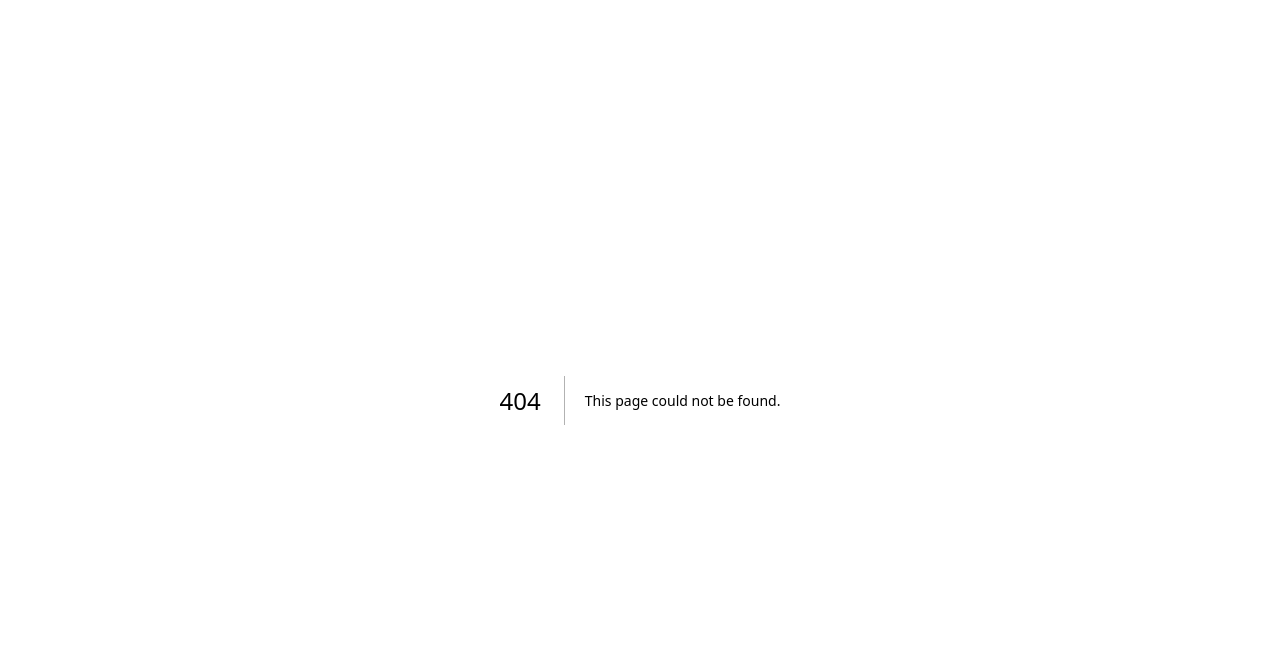
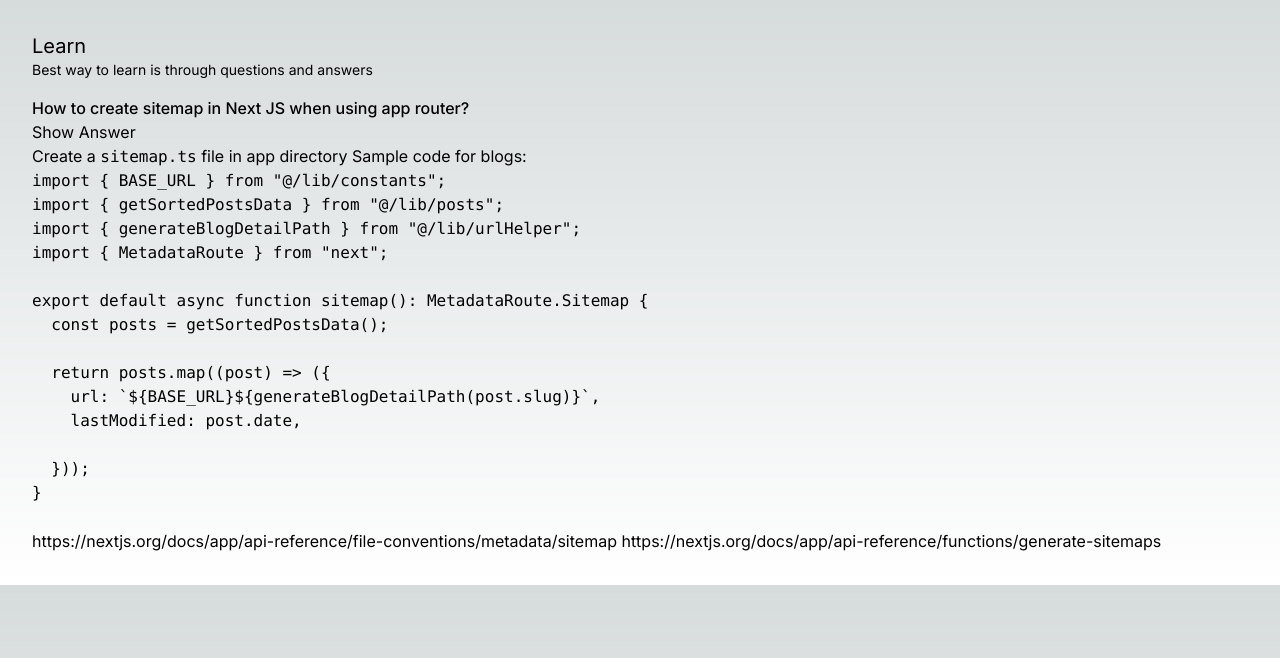
Before and after one commit to gauravsoti1/personal-website, a Next.js app: page /learn in a window 1280 px wide. Before the commit this address had no page. Shown: the top 658 px of the page. Built offline with nearby package versions, Linux system fonts and the light colour scheme.

Commit message:
added some blogs, learn section in progress

```diff
--- a/src/app/components/Blogs.tsx
+++ b/src/app/components/Blogs.tsx
@@ -43,7 +43,7 @@ function Blogs({ posts }: { posts: PostType[] }) {
           Life
         </button>
       </div>
-      <ul className="list-none grid md:grid-cols-2 xl:grid-cols-3 gap-4">
+      <ul className="list-none grid md:grid-cols-2 xl:grid-cols-3 gap-4 pl-0">
         {filteredPosts.map(({ id, title, slug, description }) => (
           <Link key={id} href={generateBlogDetailPath(slug)}>
             <Card>
--- a/src/app/components/NavBar.tsx
+++ b/src/app/components/NavBar.tsx
@@ -7,6 +7,7 @@ function NavBar() {
       <a className="text-left">Gaurav Sobti</a>
       <div className="inline-grid grid-cols-2 ml-4 gap-8">
         <Link href="/">Home</Link>
+        {/* <Link href="/learn">Learn</Link> */}
         <Link href="/blog">Blog</Link>
       </div>
     </nav>
--- /dev/null
+++ b/src/app/learn/page.tsx
@@ -0,0 +1,28 @@
+import QA from "@/data/qa";
+import React from "react";
+import Markdown from "react-markdown";
+
+function Learn() {
+  return (
+    <section className="p-8">
+      <h1 className="text-xl">Learn</h1>
+      <p className="text-sm">
+        Best way to learn is through questions and answers
+      </p>
+
+      <div className="mt-4">
+        {QA.map(({ question, answer }, index) => (
+          <div key={index}>
+            <div className="font-medium">
+              <Markdown>{question}</Markdown>{" "}
+            </div>
+            <p>Show Answer</p>
+            <Markdown>{answer}</Markdown>
+          </div>
+        ))}
+      </div>
+    </section>
+  );
+}
+
+export default Learn;
--- /dev/null
+++ b/src/data/qa.ts
@@ -0,0 +1,34 @@
+type QA = {
+  question: string;
+  answer: string;
+  tags: string[];
+};
+
+const data: QA[] = [
+  {
+    question: "How to create sitemap in Next JS when using app router?",
+    answer: `Create a \`sitemap.ts\` file in app directory
+  Sample code for blogs:
+  \`\`\`typescript
+  import { BASE_URL } from "@/lib/constants";
+  import { getSortedPostsData } from "@/lib/posts";
+  import { generateBlogDetailPath } from "@/lib/urlHelper";
+  import { MetadataRoute } from "next";
+
+  export default async function sitemap(): MetadataRoute.Sitemap {
+    const posts = getSortedPostsData();
+
+    return posts.map((post) => ({
+      url: \`\${BASE_URL}\${generateBlogDetailPath(post.slug)}\`,
+      lastModified: post.date,
+
+    }));
+  }
+
+  \`\`\`
+  https://nextjs.org/docs/app/api-reference/file-conventions/metadata/sitemap
+  https://nextjs.org/docs/app/api-reference/functions/generate-sitemaps`,
+  },
+];
+
+export default data;
```
Also changed, not shown: src/posts/anxiety-fear-insecurity.md (added, +14 -0 lines), src/posts/why-such-posts.md (added, +9 -0 lines), 1 other file (tests, documents, lock files or other folders).
